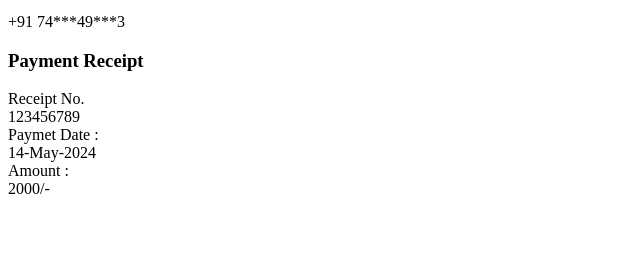
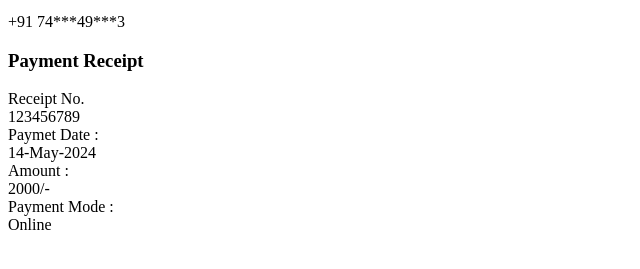
Before and after one commit to rupalikorade/ass-21, a plain HTML site: page index.html in a window 1280 px wide. Shown: the part 339-608 px from the top of the page, without its empty margins (0-640 px from the left). Drawn offline with Linux system fonts and the light colour scheme.

Commit message:
payment modes

```diff
--- a/index.html
+++ b/index.html
@@ -55,7 +55,12 @@
       </div>
 
       <div class="bill-detail">
-
+        <div class="bill-detail-key">
+          Payment Mode :
+        </div>
+        <div class="bill-detail-value">
+          Online
+        </div>
 
       </div>
 
```
